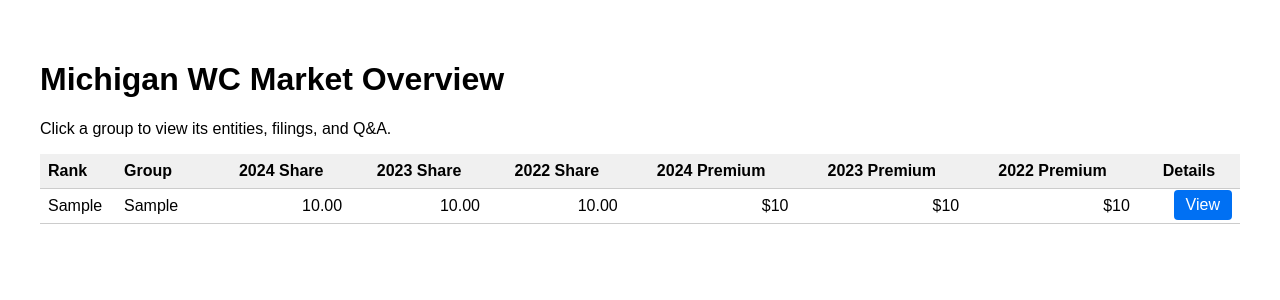
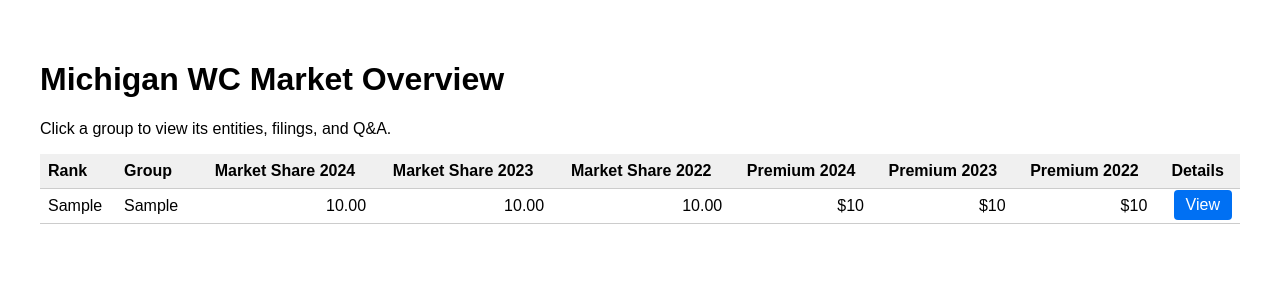
Before and after one commit to rjshar/ratefilingai, a FastAPI app: template templates/groups.html in a window 1280 px wide. Shown: the top 300 px of the page. Run offline with FastAPI, Linux system fonts and the light colour scheme; the template is opened without the code that fills it: most values are stand-ins (such as "Sample title", 1, 10 or a date in 2020).

Commit message:
Fix template to align with data columns and restore proper layout

```diff
--- a/templates/groups.html
+++ b/templates/groups.html
@@ -22,12 +22,12 @@
       <tr>
         <th onclick="sortTable(0)">Rank</th>
         <th onclick="sortTable(1)">Group</th>
-        <th onclick="sortTable(2)">2024 Share</th>
-        <th onclick="sortTable(3)">2023 Share</th>
-        <th onclick="sortTable(4)">2022 Share</th>
-        <th onclick="sortTable(5)">2024 Premium</th>
-        <th onclick="sortTable(6)">2023 Premium</th>
-        <th onclick="sortTable(7)">2022 Premium</th>
+        <th onclick="sortTable(2)">Market Share 2024</th>
+        <th onclick="sortTable(3)">Market Share 2023</th>
+        <th onclick="sortTable(4)">Market Share 2022</th>
+        <th onclick="sortTable(5)">Premium 2024</th>
+        <th onclick="sortTable(6)">Premium 2023</th>
+        <th onclick="sortTable(7)">Premium 2022</th>
         <th>Details</th>
       </tr>
     </thead>
@@ -36,7 +36,7 @@
       <tr>
         <td>{{ group["2024 Rank"] }}</td>
         <td>{{ group["Entity *"] }}</td>
-        <td>{{ "%.2f"|format(group["Market Share 2024"]) }}</td>
+        <td>{{ "%.2f"|format(group["Market Share (%) 2024"]) }}</td>
         <td>{{ "%.2f"|format(group["Market Share (%) 2023"]) }}</td>
         <td>{{ "%.2f"|format(group["Market Share (%) 2022"]) }}</td>
         <td>${{ "{:,.0f}".format(group["Direct Premiums Written ($000) 2024"]) }}</td>
```
